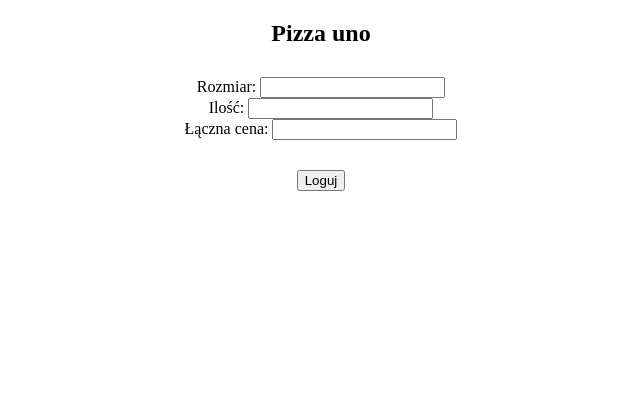
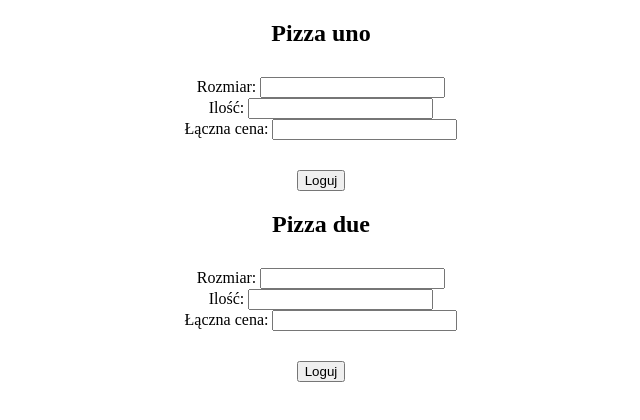
Before and after one commit to Vukain/PizzaVS, a React (Create React App) app in the folder pizza-vs/: page / in a window 1280 px wide. Shown: the top 420 px of the page, without its empty margins (319-959 px from the left). Built offline with nearby package versions, Linux system fonts and the light colour scheme.

Commit message:
feat: support of multiple input components

```diff
--- a/pizza-vs/src/App.js
+++ b/pizza-vs/src/App.js
@@ -8,6 +8,7 @@ function App() {
     <AppProvider>
       <div className="App">
         <PizzaInput name='uno' />
+        <PizzaInput name='due' />
         {/* <ShowResult /> */}
       </div>
     </AppProvider>
--- a/pizza-vs/src/components/PizzaInput/PizzaInput.jsx
+++ b/pizza-vs/src/components/PizzaInput/PizzaInput.jsx
@@ -23,14 +23,22 @@ const PizzaInput = (props) => {
     const calculateValue = () => {
         // console.log(pizzaSize, pizzaCount, pizzaPrice)
         let surface = 3.14 * ((pizzaSize / 2) ** 2);
-        let value = (pizzaCount * surface) / pizzaPrice
+        let value = (pizzaCount * surface) / pizzaPrice;
+
+
         setPizzaUnoData({ size: pizzaSize, count: pizzaCount, price: pizzaPrice, value: value })
     }
 
     useEffect(() => {
         let surface = 3.14 * ((pizzaSize / 2) ** 2);
         let value = (pizzaCount * surface) / pizzaPrice;
-        setPizzaUnoData({ size: pizzaSize, count: pizzaCount, price: pizzaPrice, value: value })
+
+        if (props.name === 'uno') {
+            setPizzaUnoData({ size: pizzaSize, count: pizzaCount, price: pizzaPrice, value: value });
+        } else {
+            setPizzaDueData({ size: pizzaSize, count: pizzaCount, price: pizzaPrice, value: value });
+        }
+
     }, [pizzaPrice, pizzaCount, pizzaSize])
 
     return (<>
@@ -40,7 +48,7 @@ const PizzaInput = (props) => {
             <label htmlFor="" onChange={({ target }) => { setPizzaCount(parseInt(target.value)) }}>Ilość: <input type="number" /></label>
             <label htmlFor="" onChange={({ target }) => { setPizzaPrice(parseInt(target.value)) }}>Łączna cena: <input type="number" /></label>
         </form>
-        <button onClick={() => { console.log(pizzaUnoData) }}>Loguj</button>
+        <button onClick={() => { console.log(pizzaData) }}>Loguj</button>
     </>);
 }
 
```
Also changed, not shown: 1 other file (tests, documents, lock files or other folders).
